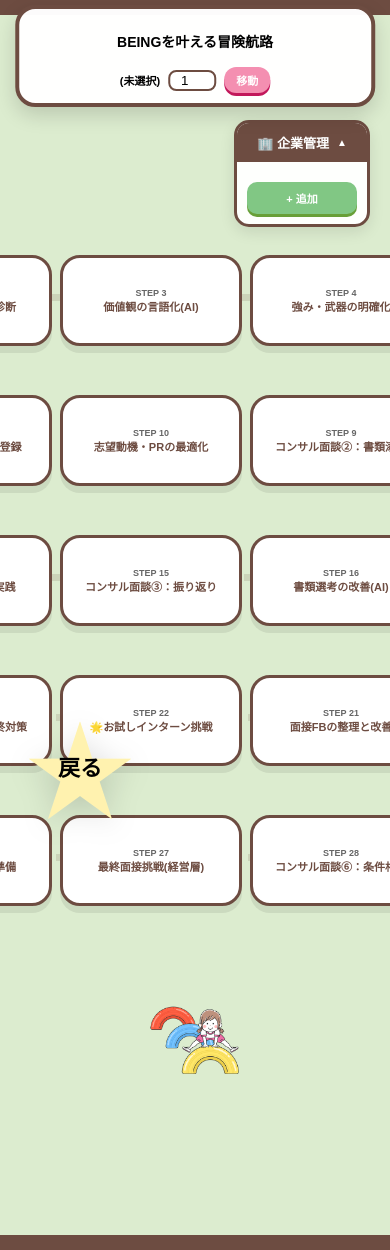
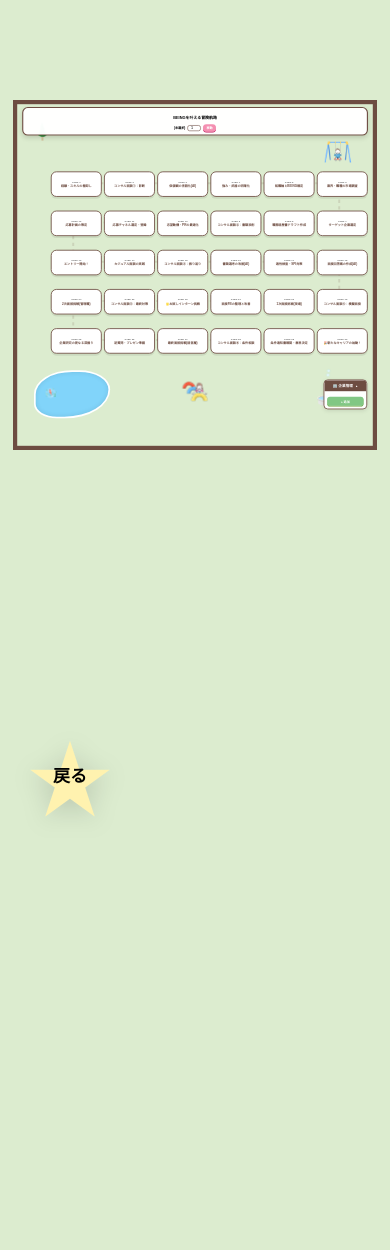
Before and after one commit to nana19820227/steppia_project, a Django app: page /progress/ in a window 390 px wide; the page is wider, and only the part inside the window is pictured. After the commit the page ends 816 px from the top of that part, so only its background shows below. Run offline with Django 5.2, Linux system fonts and the light colour scheme; the visitor is signed in with stand-in values (Sample User, id 1); data that the repository does not hold is empty; some web fonts are replaced.

Commit message:
Fix mobile scale and layout for adventure map

```diff
--- a/steppia_app/templates/steppia_app/progress.html
+++ b/steppia_app/templates/steppia_app/progress.html
@@ -13,11 +13,7 @@
             50% { transform: translate(-50%, -40px) scale(1.2); opacity: 1; }
             100% { transform: translate(-50%, -80px) scale(0.3); opacity: 0; }
         }
-        @keyframes swim-no-flip {
-            0% { transform: translateX(0); }
-            50% { transform: translateX(60px); }
-            100% { transform: translateX(0); }
-        }
+        @keyframes swim-no-flip { 0% { transform: translateX(0); } 50% { transform: translateX(100px); } 100% { transform: translateX(0); } }
 
         :root {
             --wood: #6D4C41; --grass: #DCECCF; --sky: #DCECCF;
@@ -29,7 +25,7 @@
             font-family: 'Zen Maru Gothic', sans-serif;
             min-height: 100vh; width: 100%;
             display: flex; justify-content: center; align-items: flex-start;
-            overflow: auto;
+            overflow-x: hidden; /* 🆕 横揺れ防止 */
         }
 
         .dollhouse-frame {
@@ -41,6 +37,7 @@
             box-sizing: border-box;
             margin: auto;
             z-index: 1;
+            transition: transform 0.3s ease; /* 🆕 スムーズな切り替え */
         }
 
         /* --- 固定UI --- */
@@ -53,10 +50,9 @@
             box-shadow: 0 8px 20px rgba(0,0,0,0.15);
         }
 
-        /* 企業管理パネル（アコーディオン対応） */
         .selection-sidebar {
-            position: fixed; top: 110px; right: 60px;
-            width: 200px;
+            position: fixed; top: 110px; right: 20px; /* 🆕 右端に寄せる */
+            width: 180px;
             background: rgba(255, 255, 255, 0.96); border: 3px solid var(--wood);
             border-radius: 15px; z-index: 2500; box-shadow: 0 5px 15px rgba(0,0,0,0.1);
             overflow: hidden;
@@ -70,26 +66,16 @@
             user-select: none;
         }
 
-        .sidebar-header::after {
-            content: '▲'; font-size: 10px; transition: transform 0.3s;
-        }
-
-        .sidebar-collapsed {
-            width: 150px;
-        }
-        .sidebar-collapsed .sidebar-header::after {
-            transform: rotate(180deg);
-        }
+        .sidebar-header::after { content: '▲'; font-size: 10px; transition: transform 0.3s; }
+        .sidebar-collapsed { width: 130px; }
+        .sidebar-collapsed .sidebar-header::after { transform: rotate(180deg); }
 
         .sidebar-content {
             max-height: 500px; padding: 10px; overflow: hidden;
-            transition: max-height 0.3s ease, padding 0.3s ease, opacity 0.2s;
-            opacity: 1;
+            transition: max-height 0.3s ease, padding 0.3s ease, opacity 0.2s; opacity: 1;
         }
 
-        .sidebar-collapsed .sidebar-content {
-            max-height: 0; padding: 0 10px; opacity: 0; pointer-events: none;
-        }
+        .sidebar-collapsed .sidebar-content { max-height: 0; padding: 0 10px; opacity: 0; pointer-events: none; }
 
         .bottom-nav {
             position: fixed !important; bottom: 25px; left: 25px; z-index: 4000;
@@ -105,36 +91,34 @@
         .step-tile.completed { background: var(--completed); border-color: #FFA000; }
         .player-pawn { position: absolute; width: 85px; z-index: 200; transition: all 0.6s cubic-bezier(0.34, 1.56, 0.64, 1); pointer-events: none; }
 
-        /* --- デコレーション・イラスト --- */
         .deco-item { position: absolute; pointer-events: none; z-index: 10; }
-
-        .magic-pond {
-            /* 🆕 池のサイズを一回り半小さく調整 */
-            top: 980px; left: 100px;
-            width: 175px; height: 105px;
-            z-index: 150;
-            background: #81D4FA; border: 5px solid #FFF; border-radius: 50% 40% 60% 30%;
-            overflow: hidden; box-shadow: inset 0 0 15px rgba(0,0,0,0.1);
-        }
-
+        .magic-pond { top: 950px; left: 60px; width: 260px; height: 160px; z-index: 150; background: #81D4FA; border: 6px solid #FFF; border-radius: 50% 40% 60% 30%; overflow: hidden; box-shadow: inset 0 0 20px rgba(0,0,0,0.1); }
         .funsui-area { top: 980px; left: 1050px; width: 140px; z-index: 150; }
         .tree-deco { top: 60px; left: 40px; width: 100px; z-index: 150; }
         .buranko-deco { top: 120px; left: 1080px; width: 130px; z-index: 150; }
         .tobibako-deco { top: 980px; left: 580px; width: 120px; z-index: 150; }
 
-        .splash {
-            position: absolute; background: #E1F5FE; width: 8px; height: 8px; border-radius: 50%;
-            z-index: 160; box-shadow: 0 0 6px #B3E5FC;
-        }
+        .splash { position: absolute; background: #E1F5FE; width: 8px; height: 8px; border-radius: 50%; z-index: 160; box-shadow: 0 0 6px #B3E5FC; }
 
-        .star-link-btn { position: relative; display: flex; align-items: center; justify-content: center; width: 110px; height: 110px; text-decoration: none; cursor: pointer; }
-        .star-icon { font-size: 110px; color: var(--star-yellow); filter: drop-shadow(0 6px 15px rgba(0,0,0,0.15)); }
-        .star-text { position: absolute; font-size: 22px; font-weight: 900; color: var(--text-black); top: 50%; left: 50%; transform: translate(-50%, -45%); transition: 0.15s; }
-        .star-link-btn:active .star-text { transform: translate(-40%, -65%) rotate(15deg); }
+        .star-link-btn { position: relative; display: flex; align-items: center; justify-content: center; width: 100px; height: 100px; text-decoration: none; cursor: pointer; }
+        .star-icon { font-size: 100px; color: var(--star-yellow); filter: drop-shadow(0 6px 15px rgba(0,0,0,0.15)); }
+        .star-text { position: absolute; font-size: 20px; font-weight: 900; color: var(--text-black); top: 50%; left: 50%; transform: translate(-50%, -45%); }
 
+        /* 🆕 スマホ向けの特別設定（全体を縮小） */
         @media (max-width: 768px) {
-            .header-panel { width: 85%; top: 5px; }
-            .selection-sidebar { width: 130px; top: 120px; right: 20px; }
+            .dollhouse-frame {
+                /* 画面サイズに合わせて約0.3倍に縮小 */
+                transform: scale(0.28);
+                transform-origin: top center;
+                margin-top: 100px; /* ヘッダーとの隙間 */
+                margin-bottom: -850px; /* 縮小して空いた下の隙間を埋める */
+            }
+            .header-panel { width: 95%; max-width: none; }
+            .selection-sidebar {
+                top: auto; bottom: 130px; right: 20px;
+                width: 150px; z-index: 5000;
+            }
+            .bottom-nav { bottom: 20px; left: 20px; transform: scale(0.85); }
         }
     </style>
 </head>
@@ -161,10 +145,7 @@
             </div>
         </div>
 
-        <div class="deco-item magic-pond">
-            <img src="{% static 'images/fish.png' %}" style="position:absolute; top:35%; width:40px; animation: swim-no-flip 8s linear infinite;">
-        </div>
-
+        <div class="deco-item magic-pond"><img src="{% static 'images/fish.png' %}" style="position:absolute; top:35%; width:50px; animation: swim-no-flip 10s linear infinite;"></div>
         <div class="deco-item funsui-area">
             <img src="{% static 'images/funsui.png' %}" class="funsui-img" style="width:100%; display:block;">
             <div id="splash-container" style="position:absolute; top:15px; left:50%; transform:translateX(-50%); width:80%; height:30px;"></div>
@@ -242,38 +223,18 @@
                 item.style.border = '2px solid var(--wood)'; item.style.borderRadius = '12px';
                 item.style.cursor = 'pointer'; item.style.display = 'flex';
                 item.style.justifyContent = 'space-between'; item.style.alignItems = 'center';
-                item.style.boxShadow = '0 2px 5px rgba(0,0,0,0.05)';
                 item.onclick = () => { currentCompanyId = id; updateView(); };
-
-                item.innerHTML = `
-                    <div style="display: flex; flex-direction: column; align-items: flex-start; gap: 2px;">
-                        <span style="font-size: 11px; font-weight: 900;">${companies[id].name}</span>
-                        <span style="font-size: 9px; font-weight: 700; opacity: 0.6;">STEP ${companies[id].step}</span>
-                    </div>
-                    <span onclick="event.stopPropagation(); deleteCompany('${id}')" style="opacity: 0.3; font-size: 14px;">🗑️</span>
-                `;
+                item.innerHTML = `<div style="display:flex; flex-direction:column; align-items:flex-start; gap:2px;"><span style="font-size:11px; font-weight:900;">${companies[id].name}</span><span style="font-size:9px; font-weight:700; opacity:0.6;">STEP ${companies[id].step}</span></div><span onclick="event.stopPropagation(); deleteCompany('${id}')" style="opacity:0.3; font-size:14px;">🗑️</span>`;
                 list.appendChild(item);
             }
         }
 
-        function toggleSidebar() {
-            const sidebar = document.getElementById('sidebar');
-            sidebar.classList.toggle('sidebar-collapsed');
-        }
-
+        function toggleSidebar() { const sidebar = document.getElementById('sidebar'); sidebar.classList.toggle('sidebar-collapsed'); }
         function addCompany() { const name = prompt("企業名を入力してください"); if (name) { const id = 'c' + Date.now(); companies[id] = { name: name, step: 1 }; currentCompanyId = id; updateView(); } }
         function deleteCompany(id) { if (confirm(`削除しますか？`)) { delete companies[id]; if (currentCompanyId === id) currentCompanyId = ''; updateView(); } }
         function warp() { if(!currentCompanyId) return; const v = parseInt(document.getElementById('warp-val').value); companies[currentCompanyId].step = v; updateView(); }
         function drawPath() { const line = document.getElementById('path-line'); let d = `M ${nodePoints[0].x} ${nodePoints[0].y}`; for (let i = 1; i < nodePoints.length; i++) { d += ` L ${nodePoints[i].x} ${nodePoints[i].y}`; } line.setAttribute('d', d); }
-        function createSplash() {
-            const container = document.getElementById('splash-container'); if(!container) return;
-            const splash = document.createElement('div'); splash.className = 'splash';
-            splash.style.left = `${50 + (Math.random() * 20 - 10)}%`;
-            const duration = Math.random() * 0.8 + 0.6;
-            splash.style.animation = `splash-anim ${duration}s ease-out forwards`;
-            container.appendChild(splash); setTimeout(() => splash.remove(), duration * 1000);
-        }
-
+        function createSplash() { const container = document.getElementById('splash-container'); if(!container) return; const splash = document.createElement('div'); splash.className = 'splash'; splash.style.left = `${50 + (Math.random() * 20 - 10)}%`; const duration = Math.random() * 0.8 + 0.6; splash.style.animation = `splash-anim ${duration}s ease-out forwards`; container.appendChild(splash); setTimeout(() => splash.remove(), duration * 1000); }
         window.onload = () => { renderMap(); setInterval(createSplash, 350); };
     </script>
 </body>
```
